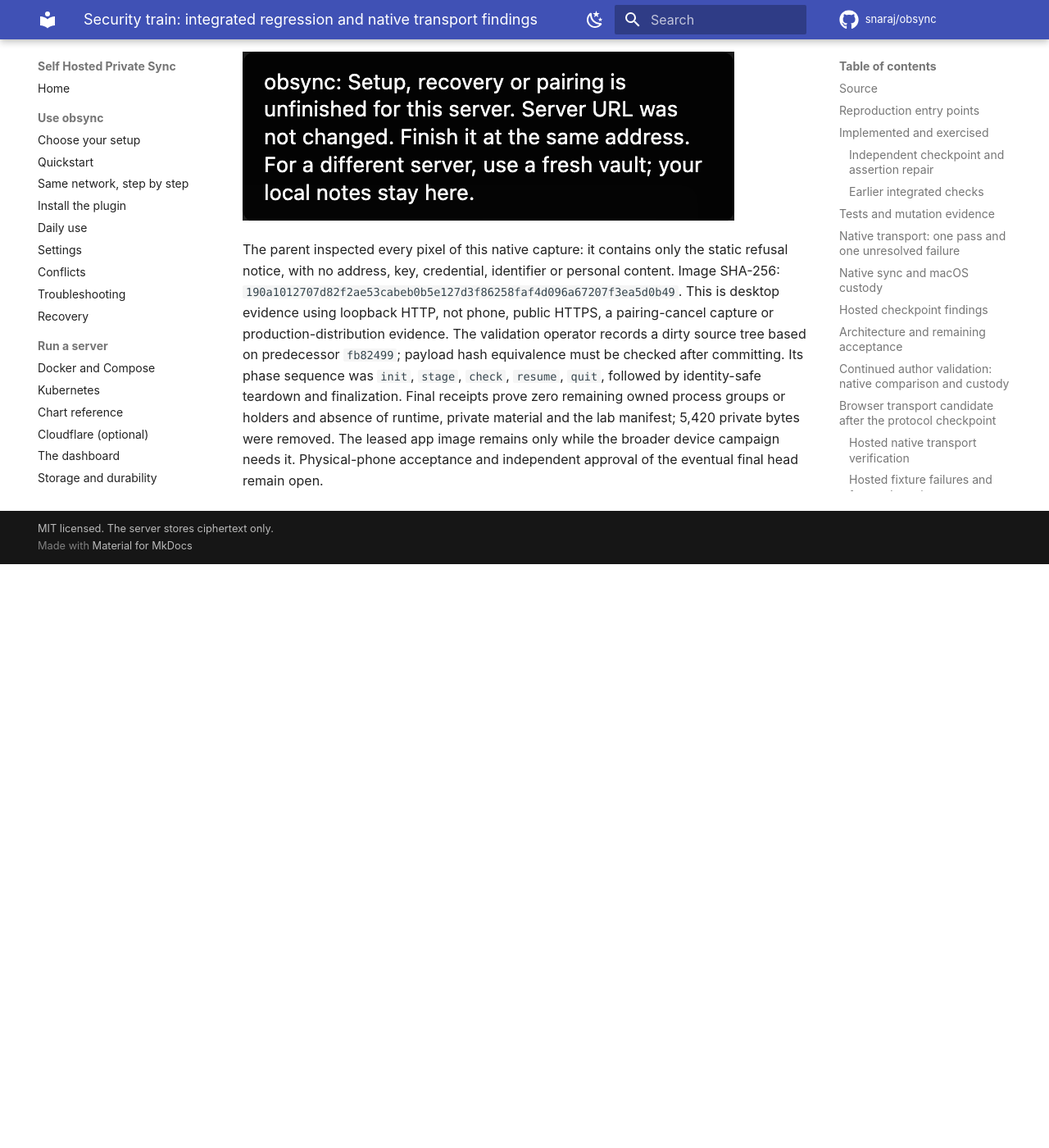
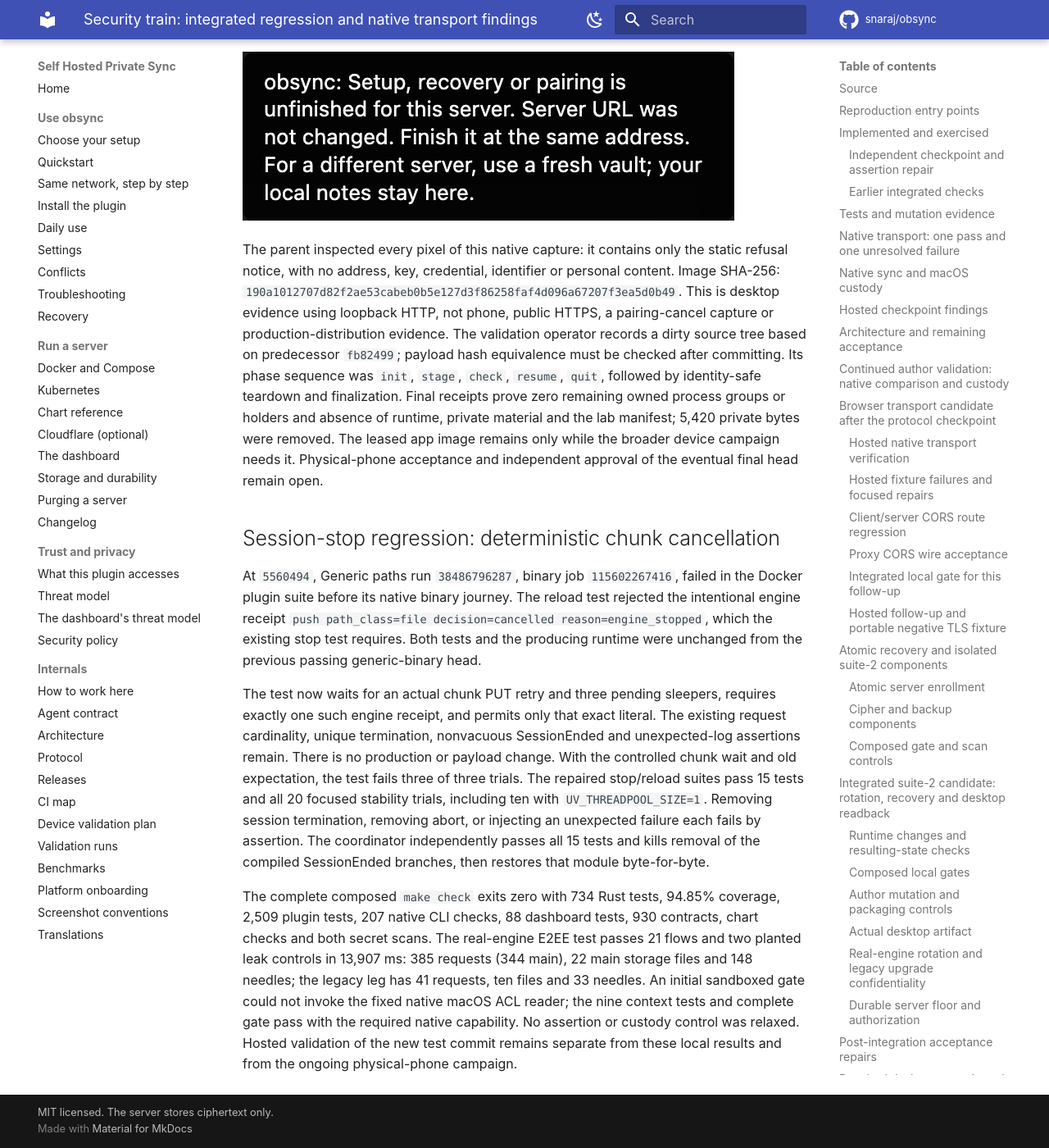
Before and after one commit to snaraj/obsync, an MkDocs documentation site: the page built from docs/validation-runs/2026-10-12-security-train.md, in a window 1280 px wide and 1400 px high, scrolled down 53983 px. Shown: the whole window at 82% size. Built offline with MkDocs 1.6.1 and Material for MkDocs 9.7.7, drawn with Linux system fonts in a browser that asks for light colours; comment, search, counter and statistics services are not loaded; before the commit the page ends 54671 px from its top, so only the background shows below that.

Commit message:
test(sync): require the chunk cancellation receipt on reload (#346)
The old reload test rejected the engine's intentional stop receipt when a
chunk happened to be retrying, causing the generic binary build job to fail
before its native journey. Make that chunk state deterministic and require
exactly one literal engine cancellation alongside the existing HTTP receipts.
Unexpected logs, duplicate termination and extra attempts still fail.

Validation: original classification fails three controlled trials; repaired
stop/reload suites pass 15 tests and 20 focused stability trials. Missing
session termination, missing abort and unexpected failure mutations are killed;
the coordinator independently reproduces the session termination mutation and
restores compiled source. Full native make check passes: 734 Rust tests,
94.85% coverage, 2509 plugin tests, 207 CLI checks, 88 dashboard tests,
930 contracts, E2EE 21 flows/two controls, chart and both secret scans.
The initial sandbox ACL-helper refusal and ongoing phone limits are recorded.

Accounting: +38/-2 across two files; no production or payload change.

- GPT-6

```diff
--- a/docs/validation-runs/2026-10-12-security-train.md
+++ b/docs/validation-runs/2026-10-12-security-train.md
@@ -2227,3 +2227,34 @@
 private bytes were removed. The leased app image remains only while the broader
 device campaign needs it. Physical-phone acceptance and independent approval
 of the eventual final head remain open.
+
+## Session-stop regression: deterministic chunk cancellation
+
+At `5560494`, Generic paths run `38486796287`, binary job `115602267416`,
+failed in the Docker plugin suite before its native binary journey. The reload
+test rejected the intentional engine receipt
+`push path_class=file decision=cancelled reason=engine_stopped`, which the
+existing stop test requires. Both tests and the producing runtime were
+unchanged from the previous passing generic-binary head.
+
+The test now waits for an actual chunk PUT retry and three pending sleepers,
+requires exactly one such engine receipt, and permits only that exact literal.
+The existing request cardinality, unique termination, nonvacuous SessionEnded
+and unexpected-log assertions remain. There is no production or payload change.
+With the controlled chunk wait and old expectation, the test fails three of
+three trials. The repaired stop/reload suites pass 15 tests and all 20 focused
+stability trials, including ten with `UV_THREADPOOL_SIZE=1`. Removing session
+termination, removing abort, or injecting an unexpected failure each fails by
+assertion. The coordinator independently passes all 15 tests and kills removal
+of the compiled SessionEnded branches, then restores that module byte-for-byte.
+
+The complete composed `make check` exits zero with 734 Rust tests, 94.85%
+coverage, 2,509 plugin tests, 207 native CLI checks, 88 dashboard tests, 930
+contracts, chart checks and both secret scans. The real-engine E2EE test passes
+21 flows and two planted leak controls in 13,907 ms: 385 requests (344 main),
+22 main storage files and 148 needles; the legacy leg has 41 requests, ten
+files and 33 needles. An initial sandboxed gate could not invoke the fixed
+native macOS ACL reader; the nine context tests and complete gate pass with
+the required native capability. No assertion or custody control was relaxed.
+Hosted validation of the new test commit remains separate from these local
+results and from the ongoing physical-phone campaign.
```
Also changed, not shown: 1 other file.
